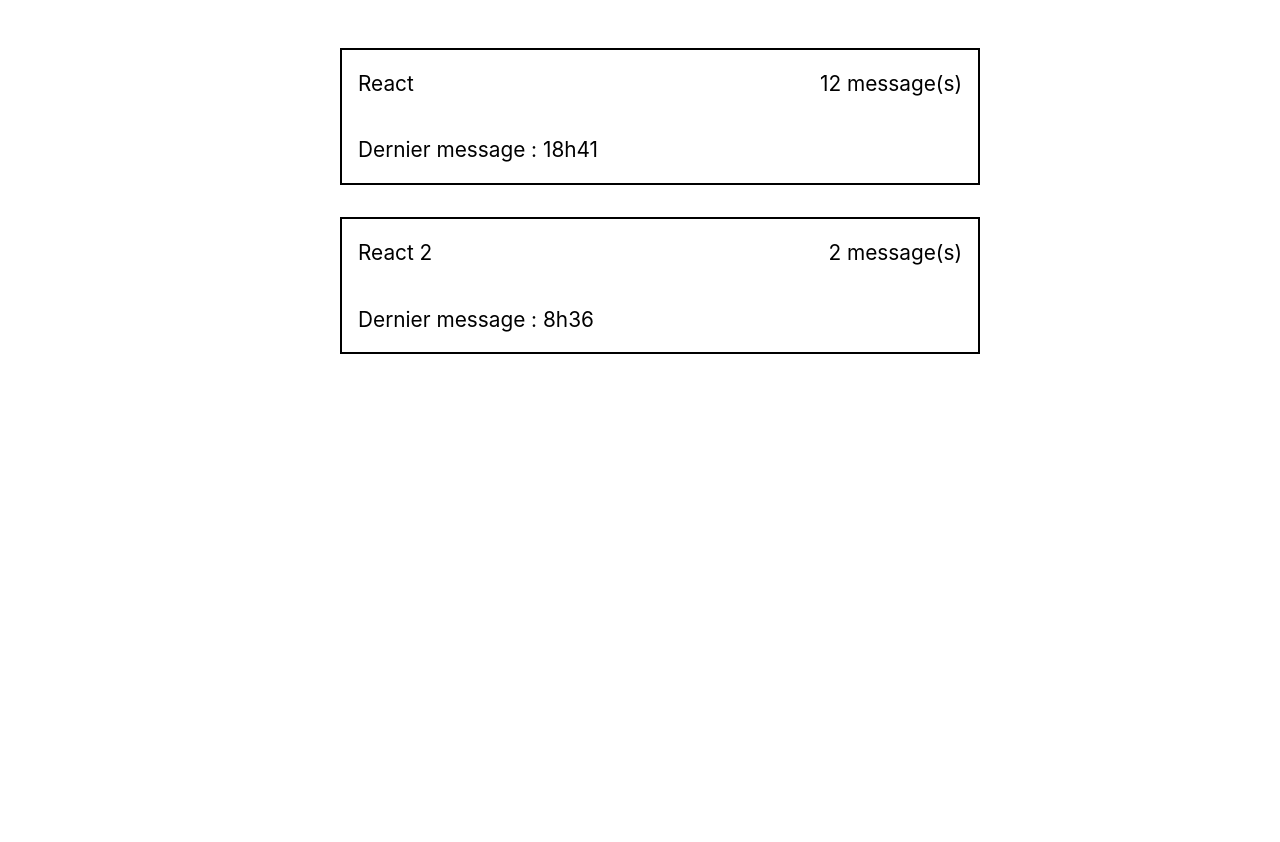
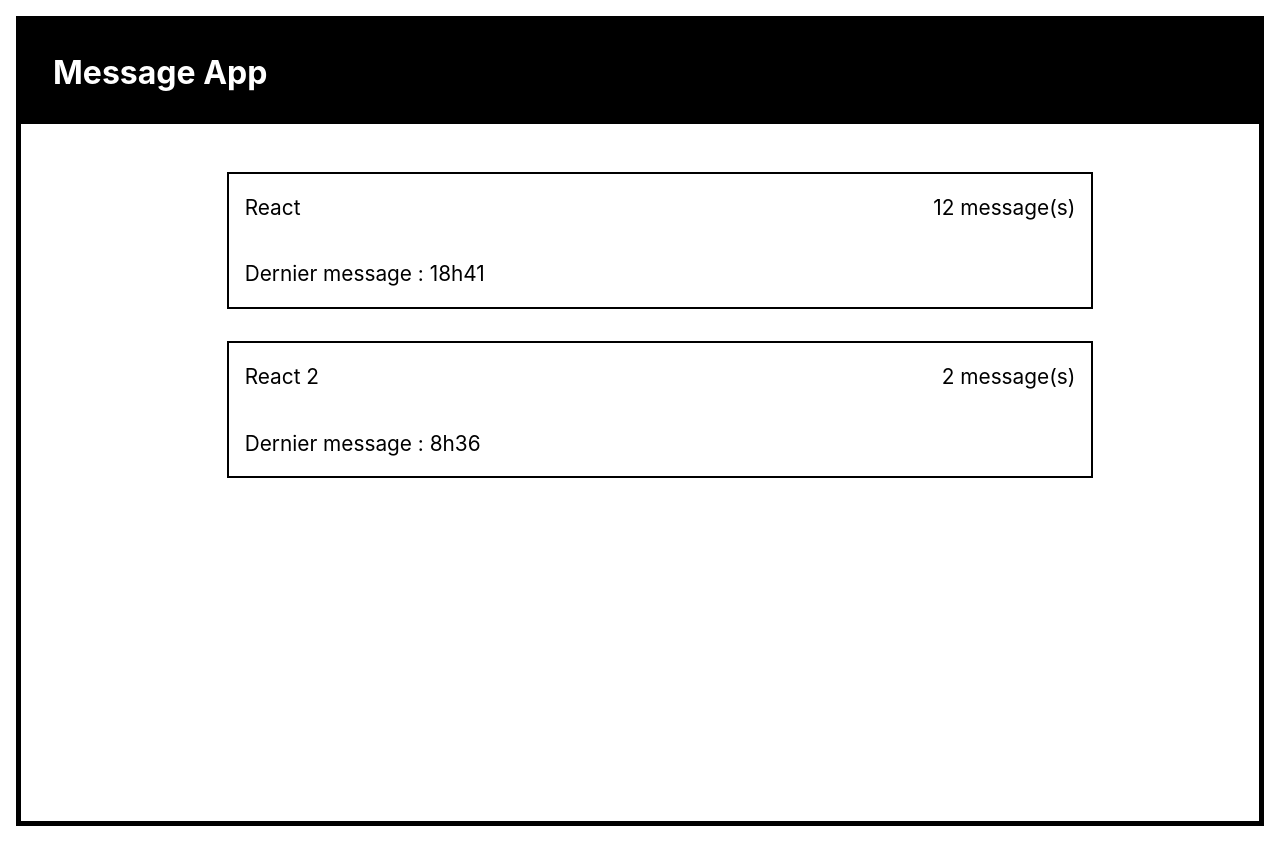
Before and after one commit to rossitto23/app-message, a React (Create React App) app: page / in a window 1280 px wide. Before the commit the page ends 800 px from the top, so only its background shows below. Built offline with nearby package versions, Linux system fonts and the light colour scheme.

Commit message:
update app-message

```diff
--- a/src/components/app-message/app-message.jsx
+++ b/src/components/app-message/app-message.jsx
@@ -1,5 +1,7 @@
 import { useState } from "react";
 import ListCategory from "../list-category/list-category";
+import styles from "./app-message.module.css"
+
 
 
 const AppMessage = () => {
@@ -11,11 +13,14 @@ const AppMessage = () => {
     }
 
     return(
-        <>
+        <div className={styles.border}>
+            <div className={styles.ctn} >
+            <h1 className={styles.titre} >Message App</h1>
+            </div>
         {/* <Login /> */}
         <ListCategory onCat = {categorySelected}/>
         {/* <ListMessageCategory /> */}
-        </>
+        </div>
     )
 }
 
--- /dev/null
+++ b/src/components/app-message/app-message.module.css
@@ -0,0 +1,20 @@
+.border {
+    border: solid 5px black;
+    height: 100vh;
+    margin: 1rem;
+}
+
+.ctn {
+    background-color: black;
+
+
+}
+
+.titre {
+    text-align: left;
+    color: white;
+    margin: 0;
+    padding-top: 2rem;
+    padding-bottom: 2rem;
+    margin-left: 2rem;
+}
--- a/src/components/list-category/list-category.module.css
+++ b/src/components/list-category/list-category.module.css
@@ -1,6 +1,6 @@
 ul {
     list-style-type: none;
-    width: 50%;
+    width: 70%;
     margin: auto;
     margin-top: 3rem;
   }
```
